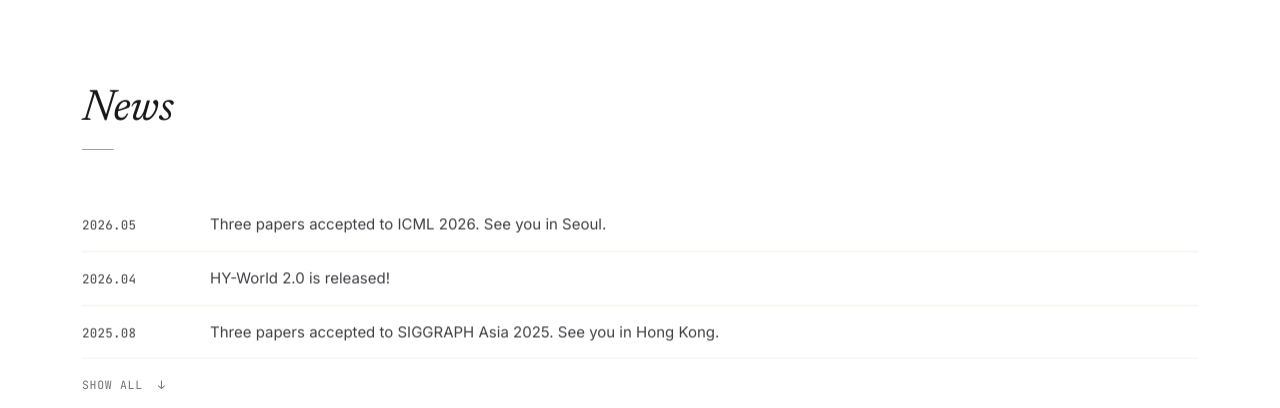
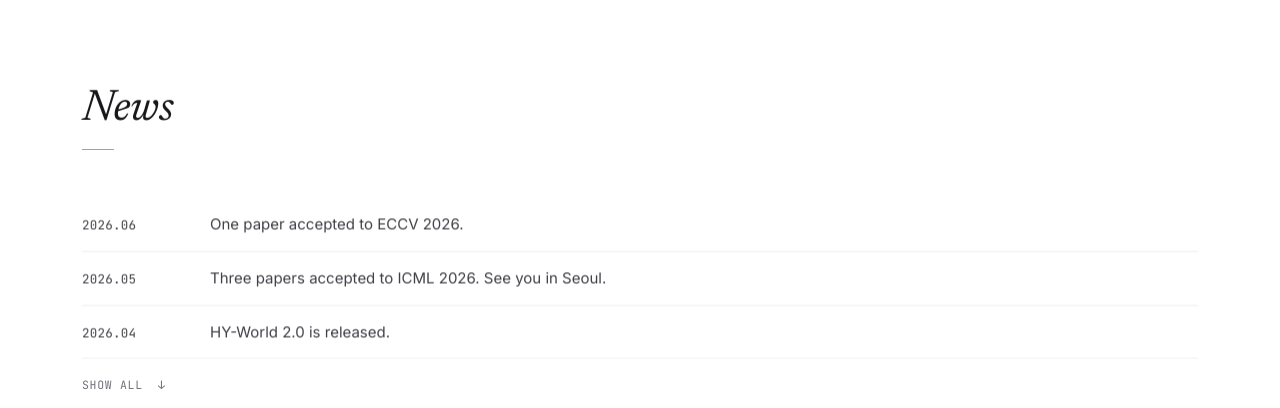
Before and after one commit to zhenwwang/zhenwwang.github.io, a plain HTML site: page index.html in a window 1280 px wide. Shown: the part 544-952 px from the top of the page. Drawn offline with Linux system fonts and the light colour scheme; no server answers; some icons are missing.

Commit message:
eccv 2026

```diff
--- a/index.html
+++ b/index.html
@@ -918,9 +918,10 @@
         <h2 class="section-title reveal">News</h2>
         <div class="section-rule reveal reveal-1"></div>
         <ul class="news-list reveal reveal-2">
+          <li><span class="news-date">2026.06</span><span class="news-text">One paper accepted to ECCV 2026.</span></li>
           <li><span class="news-date">2026.05</span><span class="news-text">Three papers accepted to ICML 2026. See you in Seoul.</span></li>
-          <li><span class="news-date">2026.04</span><span class="news-text">HY-World 2.0 is released!</span></li>
-          <li><span class="news-date">2025.08</span><span class="news-text">Three papers accepted to SIGGRAPH Asia 2025. See you in Hong Kong.</span></li>
+          <li><span class="news-date">2026.04</span><span class="news-text">HY-World 2.0 is released.</span></li>
+          <li class="news-hidden"><span class="news-date">2025.08</span><span class="news-text">Three papers accepted to SIGGRAPH Asia 2025. See you in Hong Kong.</span></li>
           <li class="news-hidden"><span class="news-date">2025.08</span><span class="news-text">HY-World 1.0 is released.</span></li>
           <li class="news-hidden"><span class="news-date">2025.02</span><span class="news-text">One paper accepted to CVPR 2025.</span></li>
           <li class="news-hidden"><span class="news-date">2025.02</span><span class="news-text">One paper accepted to ICLR 2025. See you in Singapore.</span></li>
```
